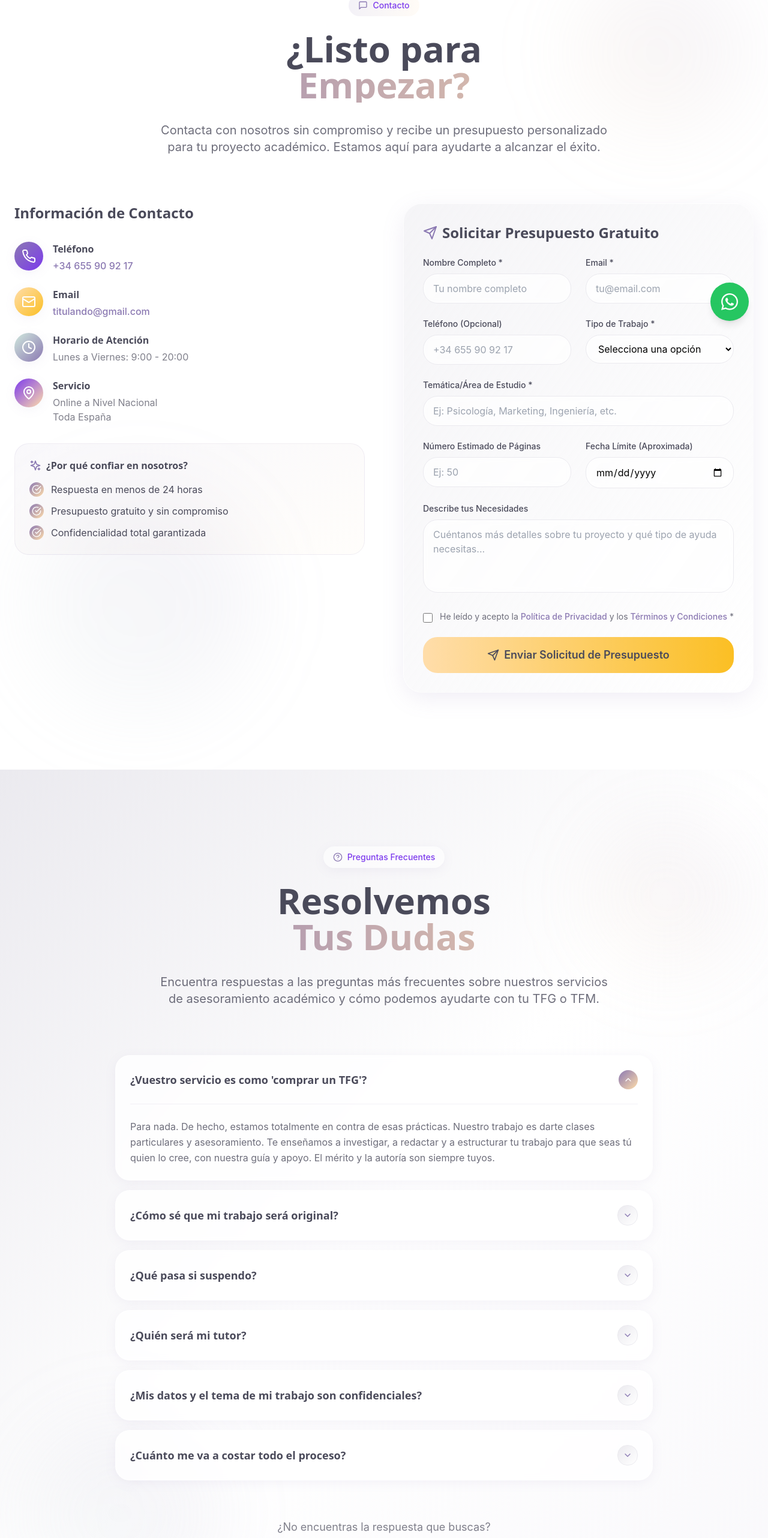
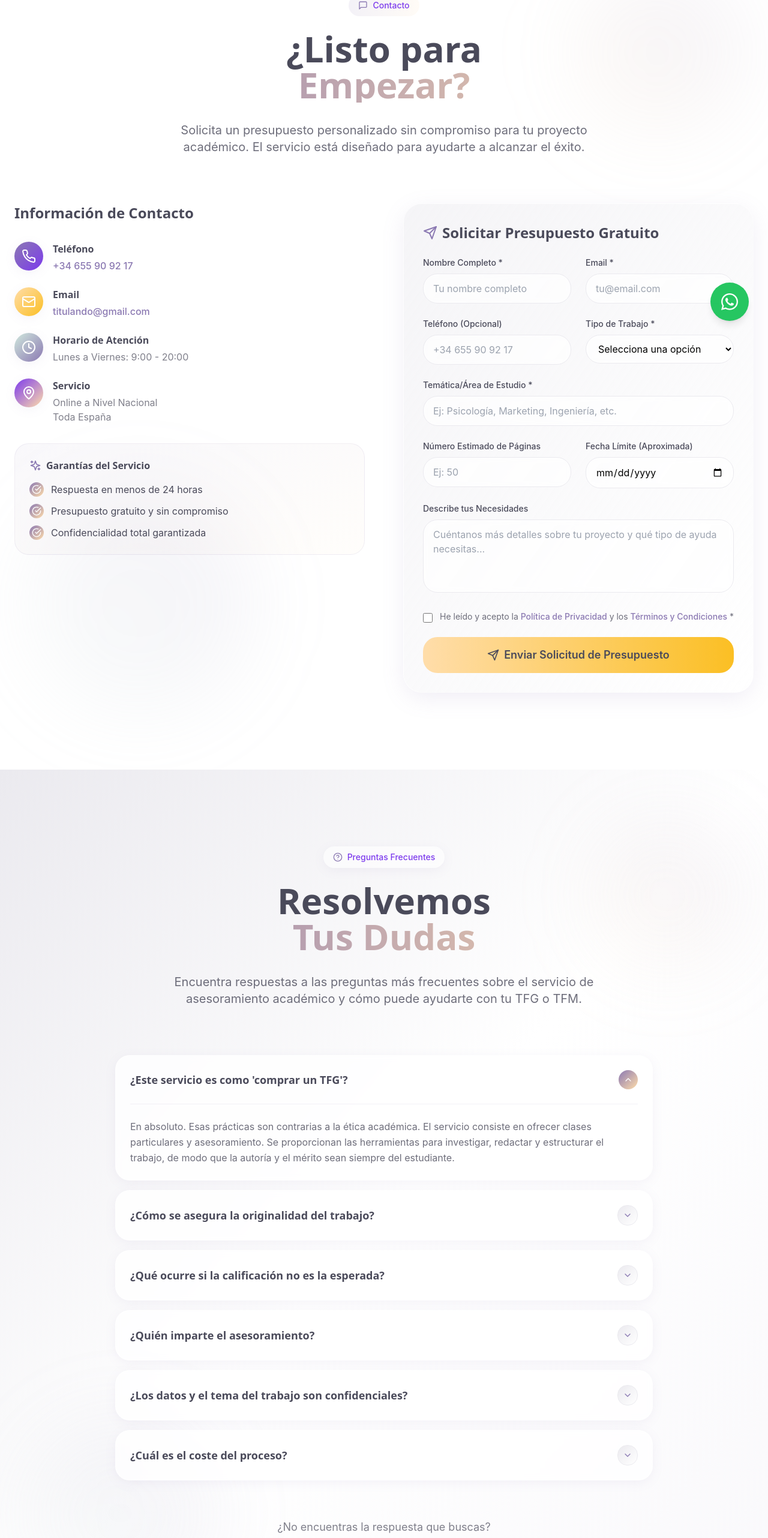
Before and after one commit to Maybe-Sama/Titulando, a React (Vite) app: page /contacto in a window 1280 px wide. Shown: the part 233-2797 px from the top of the page at 60% size. Built offline with nearby package versions, Linux system fonts and the light colour scheme.

Commit message:
refactor: Make website content impersonal

```diff
--- a/src/components/Contact.tsx
+++ b/src/components/Contact.tsx
@@ -52,8 +52,8 @@ const Contact = () => {
             </span>
           </h2>
           <p className="text-xl text-neutral-dark/80 max-w-3xl mx-auto">
-            Contacta con nosotros sin compromiso y recibe un presupuesto personalizado
-            para tu proyecto académico. Estamos aquí para ayudarte a alcanzar el éxito.
+            Solicita un presupuesto personalizado sin compromiso
+            para tu proyecto académico. El servicio está diseñado para ayudarte a alcanzar el éxito.
           </p>
         </div>
 
@@ -93,7 +93,7 @@ const Contact = () => {
             <div className="bg-gradient-to-br from-primary-500/5 to-accent-500/5 p-6 rounded-2xl border border-primary-500/10 backdrop-blur-sm">
               <h4 className="font-display font-semibold text-neutral-dark mb-4 flex items-center space-x-2">
                 <Sparkles className="h-5 w-5 text-primary-500" />
-                <span>¿Por qué confiar en nosotros?</span>
+                <span>Garantías del Servicio</span>
               </h4>
               <div className="space-y-3">
                 {[
--- a/src/components/FAQ.tsx
+++ b/src/components/FAQ.tsx
@@ -7,28 +7,28 @@ const FAQ = () => {
 
   const faqs = [
     {
-      question: "¿Vuestro servicio es como 'comprar un TFG'?",
-      answer: "Para nada. De hecho, estamos totalmente en contra de esas prácticas. Nuestro trabajo es darte clases particulares y asesoramiento. Te enseñamos a investigar, a redactar y a estructurar tu trabajo para que seas tú quien lo cree, con nuestra guía y apoyo. El mérito y la autoría son siempre tuyos."
+      question: "¿Este servicio es como 'comprar un TFG'?",
+      answer: "En absoluto. Esas prácticas son contrarias a la ética académica. El servicio consiste en ofrecer clases particulares y asesoramiento. Se proporcionan las herramientas para investigar, redactar y estructurar el trabajo, de modo que la autoría y el mérito sean siempre del estudiante."
     },
     {
-      question: "¿Cómo sé que mi trabajo será original?",
-      answer: "Porque lo escribirás tú. Nosotros te guiaremos en cómo citar correctamente y evitar el plagio. Además, podemos usar herramientas como Turnitin para revisar borradores, pero son solo una ayuda. La clave es que, con nuestro acompañamiento, aprenderás a crear contenido 100% original."
+      question: "¿Cómo se asegura la originalidad del trabajo?",
+      answer: "La originalidad se garantiza porque el trabajo es desarrollado por el propio estudiante. La guía se centra en enseñar a citar correctamente y evitar el plagio. Se pueden usar herramientas como Turnitin como apoyo, pero la clave del proceso es el aprendizaje para crear contenido 100% original."
     },
     {
-      question: "¿Qué pasa si suspendo?",
-      answer: "Nuestro objetivo es darte todas las herramientas y conocimientos para que apruebes con nota. La nota final depende de ti y del criterio de tu universidad, pero nos comprometemos a fondo contigo. Si algo no sale bien, seguiremos aquí para ayudarte a analizar qué pasó y cómo solucionarlo."
+      question: "¿Qué ocurre si la calificación no es la esperada?",
+      answer: "El objetivo es proporcionar todas las herramientas y conocimientos para obtener la mejor calificación posible. La nota final depende del esfuerzo del estudiante y del criterio de la universidad. Si el resultado no es el esperado, se ofrece apoyo para analizar la situación y encontrar soluciones."
     },
     {
-      question: "¿Quién será mi tutor?",
-      answer: "Te asignaremos un profesional experto en tu campo. No es solo alguien que sabe del tema, sino una persona con experiencia en trabajos académicos, que entiende lo que necesitas y te hablará de tú a tú para que saques lo mejor de tu proyecto."
+      question: "¿Quién imparte el asesoramiento?",
+      answer: "Se asigna un profesional experto en el campo de estudio. No solo una persona con conocimiento en la materia, sino con experiencia específica en trabajos académicos, para ofrecer el apoyo más adecuado a cada proyecto."
     },
     {
-      question: "¿Mis datos y el tema de mi trabajo son confidenciales?",
-      answer: "Totalmente. La confidencialidad es sagrada para nosotros. Todo lo que hables con tu tutor y la información de tu proyecto se trata con la máxima discreción, cumpliendo rigurosamente la Ley de Protección de Datos (RGPD)."
+      question: "¿Los datos y el tema del trabajo son confidenciales?",
+      answer: "Sí. La confidencialidad es un pilar fundamental del servicio. Toda la información del proyecto y los datos personales se tratan con la máxima discreción, en cumplimiento riguroso con la Ley de Protección de Datos (RGPD)."
     },
     {
-      question: "¿Cuánto me va a costar todo el proceso?",
-      answer: "Depende de lo que necesites. No hay dos proyectos iguales. Por eso, primero hablamos contigo, entendemos tu caso y te preparamos un presupuesto cerrado, claro y sin sorpresas. La primera consulta para valorar tu caso es siempre gratuita."
+      question: "¿Cuál es el coste del proceso?",
+      answer: "El coste depende de las necesidades de cada proyecto. No hay dos trabajos iguales. Por ello, el primer paso es una consulta gratuita para valorar el caso y preparar un presupuesto cerrado, claro y sin sorpresas."
     }
   ];
 
@@ -56,8 +56,8 @@ const FAQ = () => {
             </span>
           </h2>
           <p className="text-xl text-neutral-dark/80 max-w-3xl mx-auto">
-            Encuentra respuestas a las preguntas más frecuentes sobre nuestros servicios
-            de asesoramiento académico y cómo podemos ayudarte con tu TFG o TFM.
+            Encuentra respuestas a las preguntas más frecuentes sobre el servicio
+            de asesoramiento académico y cómo puede ayudarte con tu TFG o TFM.
           </p>
         </div>
 
@@ -109,7 +109,7 @@ const FAQ = () => {
             to="/contacto"
             className="group bg-gradient-to-r from-accent-500 to-accent-400 text-neutral-dark px-10 py-4 rounded-2xl hover:shadow-accent transition-all duration-300 font-semibold text-lg flex items-center space-x-2 mx-auto"
           >
-            <span>Contacta con Nosotros</span>
+            <span>Contactar para más Información</span>
             <Sparkles className="h-5 w-5 group-hover:rotate-12 transition-transform duration-300" />
           </Link>
         </div>
--- a/src/components/Footer.tsx
+++ b/src/components/Footer.tsx
@@ -119,8 +119,8 @@ const Footer = () => {
 
           <div className="mt-4 pt-4 border-t border-white/5">
             <p className="text-xs text-white/60 text-center leading-relaxed">
-              Importante: Nuestro servicio es de asesoramiento, tutorización y apoyo académico.
-              No vendemos trabajos académicos. El objetivo es guiar al estudiante para que desarrolle
+              Importante: El servicio consiste en asesoramiento, tutorización y apoyo académico.
+              No se realizan ni venden trabajos académicos. El objetivo es guiar al estudiante para que desarrolle
               su propio TFG/TFM con originalidad y calidad académica. La responsabilidad de la entrega
               final y su evaluación corresponde exclusivamente al estudiante.
             </p>
--- a/src/components/Header.tsx
+++ b/src/components/Header.tsx
@@ -52,7 +52,7 @@ const Header = () => {
               { path: '/servicios', label: 'Servicios' },
               { path: '/proceso', label: 'Cómo Trabajamos' },
               { path: '/planes', label: 'Planes' },
-              { path: '/nosotros', label: 'Sobre Nosotros' },
+              { path: '/nosotros', label: 'El Servicio' },
               { path: '/contacto', label: 'Contacto' }
             ].map((item) => (
               <Link
@@ -97,7 +97,7 @@ const Header = () => {
                 { path: '/servicios', label: 'Servicios' },
                 { path: '/proceso', label: 'Cómo Trabajamos' },
                 { path: '/planes', label: 'Planes' },
-                { path: '/nosotros', label: 'Sobre Nosotros' },
+                { path: '/nosotros', label: 'El Servicio' },
                 { path: '/contacto', label: 'Contacto' }
               ].map((item) => (
                 <Link
--- a/src/components/Hero.tsx
+++ b/src/components/Hero.tsx
@@ -27,7 +27,7 @@ const Hero = () => {
               </span>
               <span className="text-2xl lg:text-3xl text-primary-500 font-medium block mt-4 flex items-center justify-center lg:justify-start">
                 <Target className="h-8 w-8 mr-2 text-accent-500" />
-                Nosotros te impulsamos hacia el éxito
+                Impulso y metodología para tu éxito
               </span>
             </h1>
 
--- a/src/components/Process.tsx
+++ b/src/components/Process.tsx
@@ -53,7 +53,7 @@ const Process = () => {
       <div className="container mx-auto px-6 relative z-10">
         <div className="text-center mb-20 animate-fade-in">
           <h2 className="text-4xl lg:text-6xl font-display font-bold text-neutral-dark mb-8">
-            Nuestro Proceso:
+            Proceso de Trabajo:
             <span className="bg-gradient-to-r from-primary-500 to-accent-500 bg-clip-text text-transparent block">
               Simple, Transparente y Efectivo
             </span>
--- a/src/components/Services.tsx
+++ b/src/components/Services.tsx
@@ -63,8 +63,8 @@ const Services = () => {
             </span>
           </h2>
           <p className="text-xl text-neutral-dark/80 max-w-4xl mx-auto leading-relaxed">
-            Ofrecemos una gama de servicios diseñados para asistirte en cada etapa de tu TFG o TFM,
-            garantizando que el proceso sea claro y el resultado, impecable. Nuestro enfoque es la guía,
+            Se ofrece una gama de servicios diseñados para asistir en cada etapa de tu TFG o TFM,
+            garantizando que el proceso sea claro y el resultado, impecable. El enfoque es la guía,
             la revisión y el acompañamiento para que desarrolles tu propio proyecto con excelencia.
           </p>
         </div>
@@ -109,7 +109,7 @@ const Services = () => {
             to="/planes"
             className="group bg-gradient-to-r from-primary-500 to-primary-600 text-white px-10 py-4 rounded-2xl hover:shadow-soft-lg transition-all duration-300 font-semibold text-lg flex items-center space-x-2 mx-auto"
           >
-            <span>Explora Todos Nuestros Servicios</span>
+            <span>Ver Todos los Planes</span>
             <Sparkles className="h-5 w-5 group-hover:rotate-12 transition-transform duration-300" />
           </Link>
         </div>
--- a/src/pages/CookiesPolicyPage.tsx
+++ b/src/pages/CookiesPolicyPage.tsx
@@ -13,7 +13,7 @@ const CookiesPolicyPage = () => {
 
         <h3>2. ¿Qué tipos de cookies utiliza este sitio web?</h3>
         <p>
-          Actualmente, nuestro sitio web utiliza principalmente cookies técnicas y de personalización, que son esenciales para el funcionamiento del sitio y para recordar tus preferencias (por ejemplo, el idioma). No utilizamos cookies de análisis de terceros ni cookies publicitarias.
+          Este sitio web utiliza principalmente cookies técnicas y de personalización, que son esenciales para el funcionamiento del sitio y para recordar las preferencias del usuario (por ejemplo, el idioma). No se utilizan cookies de análisis de terceros ni cookies publicitarias.
         </p>
         <ul>
           <li><strong>Cookies técnicas:</strong> Son aquellas que permiten al usuario la navegación a través de una página web y la utilización de las diferentes opciones o servicios que en ella existan.</li>
--- a/src/pages/LegalNoticePage.tsx
+++ b/src/pages/LegalNoticePage.tsx
@@ -16,7 +16,7 @@ const LegalNoticePage = () => {
 
         <h3>1. Objeto</h3>
         <p>
-          El presente aviso legal regula el uso del sitio web Titulando (en adelante, "el sitio web"). El titular del sitio web ofrece servicios de asesoramiento y tutorización académica para la elaboración de Trabajos de Fin de Grado (TFG), Trabajos de Fin de Máster (TFM) y proyectos similares. Nuestros servicios consisten en una guía y apoyo educativo, y en ningún caso implican la redacción o venta de trabajos académicos.
+          El presente aviso legal regula el uso del sitio web Titulando (en adelante, "el sitio web"). A través del mismo se ofrecen servicios de asesoramiento y tutorización académica para la elaboración de Trabajos de Fin de Grado (TFG), Trabajos de Fin de Máster (TFM) y proyectos similares. Los servicios consisten en una guía y apoyo educativo, y en ningún caso implican la redacción o venta de trabajos académicos.
         </p>
 
         <h3>2. Condiciones de Uso</h3>
--- a/src/pages/PrivacyPolicyPage.tsx
+++ b/src/pages/PrivacyPolicyPage.tsx
@@ -34,7 +34,7 @@ const PrivacyPolicyPage = () => {
 
         <h3>6. ¿Cuáles son tus derechos cuando nos facilitas tus datos?</h3>
         <p>
-          Tienes derecho a obtener confirmación sobre si estamos tratando tus datos personales. Tienes derecho a acceder a tus datos personales, así como a solicitar la rectificación de los datos inexactos o, en su caso, solicitar su supresión cuando, entre otros motivos, los datos ya no sean necesarios para los fines que fueron recogidos. Para ejercer tus derechos, puedes contactarnos a través de nuestro email.
+          Tienes derecho a obtener confirmación sobre si se están tratando tus datos personales. Tienes derecho a acceder a tus datos personales, así como a solicitar la rectificación de los datos inexactos o, en su caso, solicitar su supresión cuando, entre otros motivos, los datos ya no sean necesarios para los fines que fueron recogidos. Para ejercer tus derechos, puedes contactar a través del email proporcionado.
         </p>
       </LegalPageLayout>
       <Footer />
--- a/src/pages/TermsAndConditionsPage.tsx
+++ b/src/pages/TermsAndConditionsPage.tsx
@@ -8,7 +8,7 @@ const TermsAndConditionsPage = () => {
       <LegalPageLayout title="Términos y Condiciones de Contratación">
         <h3>1. Objeto del Servicio</h3>
         <p>
-          Titulando ofrece un servicio de asesoramiento y tutorización académica para estudiantes que estén realizando su TFG, TFM o proyectos similares. Nuestro servicio es una guía educativa y de apoyo. No realizamos, redactamos ni vendemos trabajos académicos.
+          Titulando ofrece un servicio de asesoramiento y tutorización académica para estudiantes que estén realizando su TFG, TFM o proyectos similares. El servicio es una guía educativa y de apoyo. No se realizan, redactan ni venden trabajos académicos.
         </p>
 
         <h3>2. Proceso de Contratación</h3>
@@ -18,7 +18,7 @@ const TermsAndConditionsPage = () => {
 
         <h3>3. Obligaciones del Estudiante</h3>
         <p>
-          El estudiante es el único autor y responsable de su trabajo. Se compromete a utilizar nuestro asesoramiento de manera ética y a no presentar como propio ningún contenido que no haya elaborado. El estudiante es responsable de cumplir los plazos y directrices de su universidad.
+          El estudiante es el único autor y responsable de su trabajo. Se compromete a utilizar el asesoramiento de manera ética y a no presentar como propio ningún contenido que no haya elaborado. El estudiante es responsable de cumplir los plazos y directrices de su universidad.
         </p>
 
         <h3>4. Precios y Forma de Pago</h3>
```
Also changed, not shown: src/components/WhyChooseUs.tsx (+10 -10 lines).
